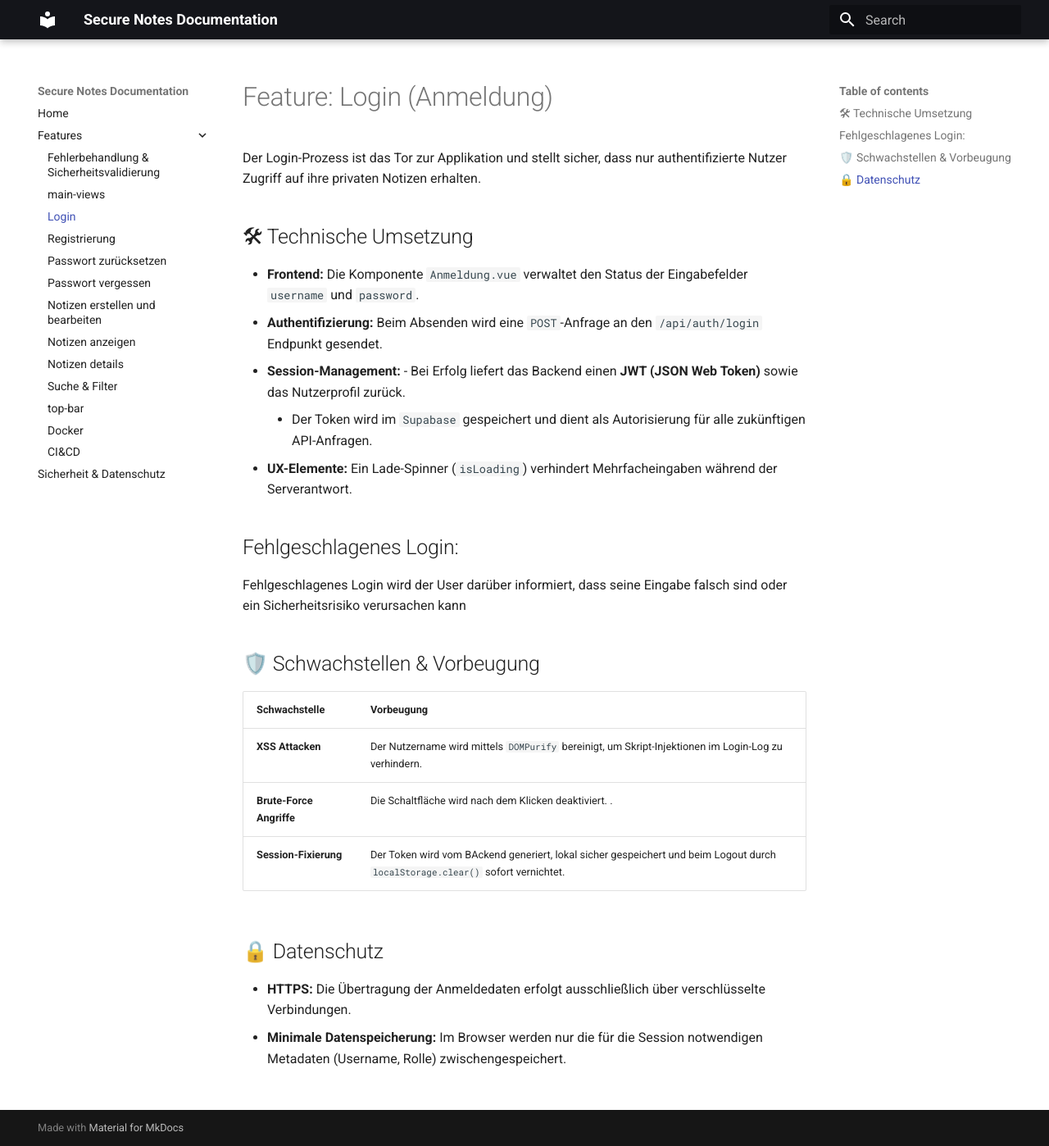
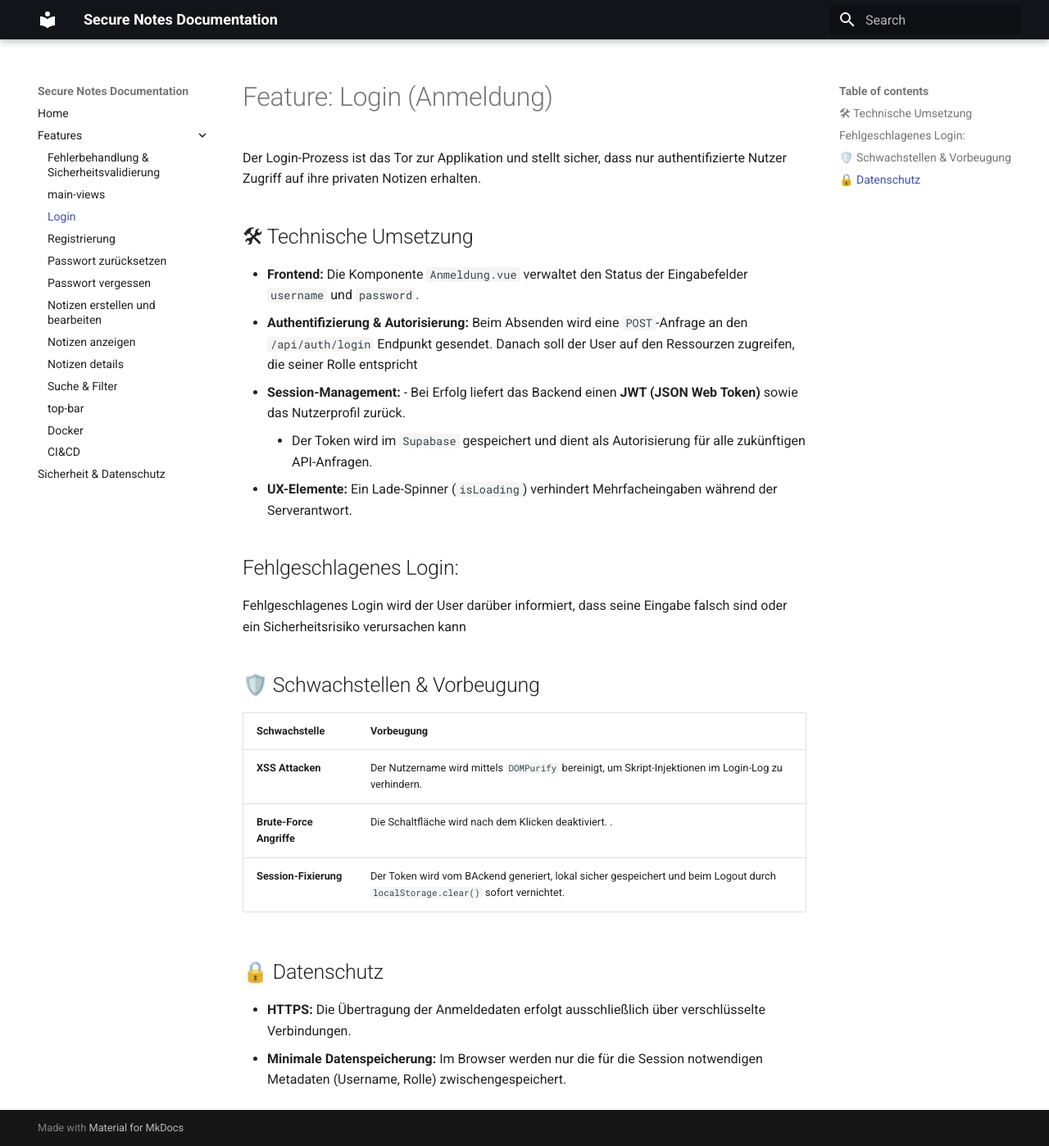
Before and after one commit to SSE-Projekt/SSE_Repo, an MkDocs documentation site: the page built from docs/features/login.md, in a window 1280 px wide and 1398 px high. Shown: the whole window at 82% size. Built offline with MkDocs 1.6.1 and Material for MkDocs 9.7.7, drawn with Linux system fonts in a browser that asks for light colours.

Commit message:
update ci-cd

```diff
--- a/docs/features/login.md
+++ b/docs/features/login.md
@@ -5,7 +5,7 @@ Der Login-Prozess ist das Tor zur Applikation und stellt sicher, dass nur authen
 ## 🛠 Technische Umsetzung
 
 - **Frontend:** Die Komponente `Anmeldung.vue` verwaltet den Status der Eingabefelder `username` und `password`.
-- **Authentifizierung:** Beim Absenden wird eine `POST`-Anfrage an den `/api/auth/login` Endpunkt gesendet.
+- **Authentifizierung & Autorisierung:** Beim Absenden wird eine `POST`-Anfrage an den `/api/auth/login` Endpunkt gesendet. Danach soll der User auf den Ressourzen zugreifen, die seiner Rolle entspricht
 - **Session-Management:** - Bei Erfolg liefert das Backend einen **JWT (JSON Web Token)** sowie das Nutzerprofil zurück.
     - Der Token wird im `Supabase` gespeichert und dient als Autorisierung für alle zukünftigen API-Anfragen.
 - **UX-Elemente:** Ein Lade-Spinner (`isLoading`) verhindert Mehrfacheingaben während der Serverantwort.
```
Also changed, not shown: site/features/login/index.html, site/search/search_index.json.
